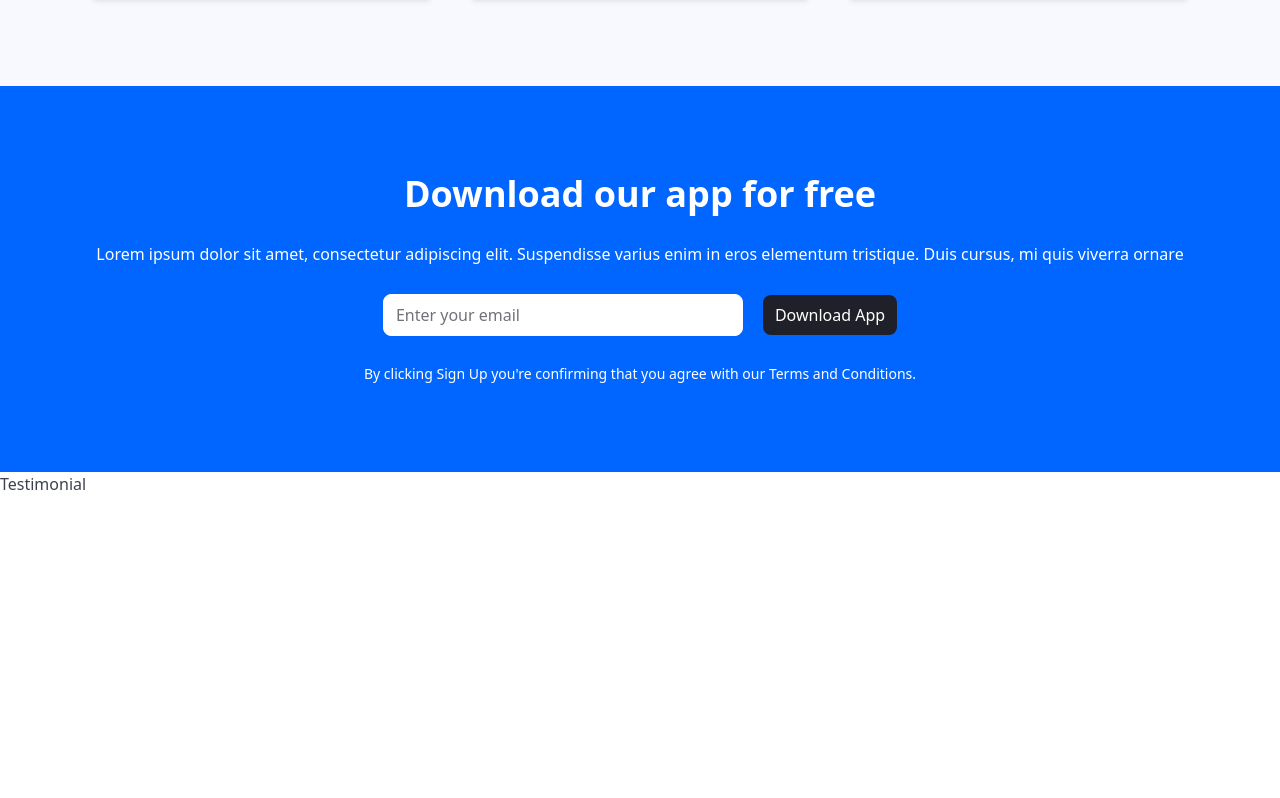
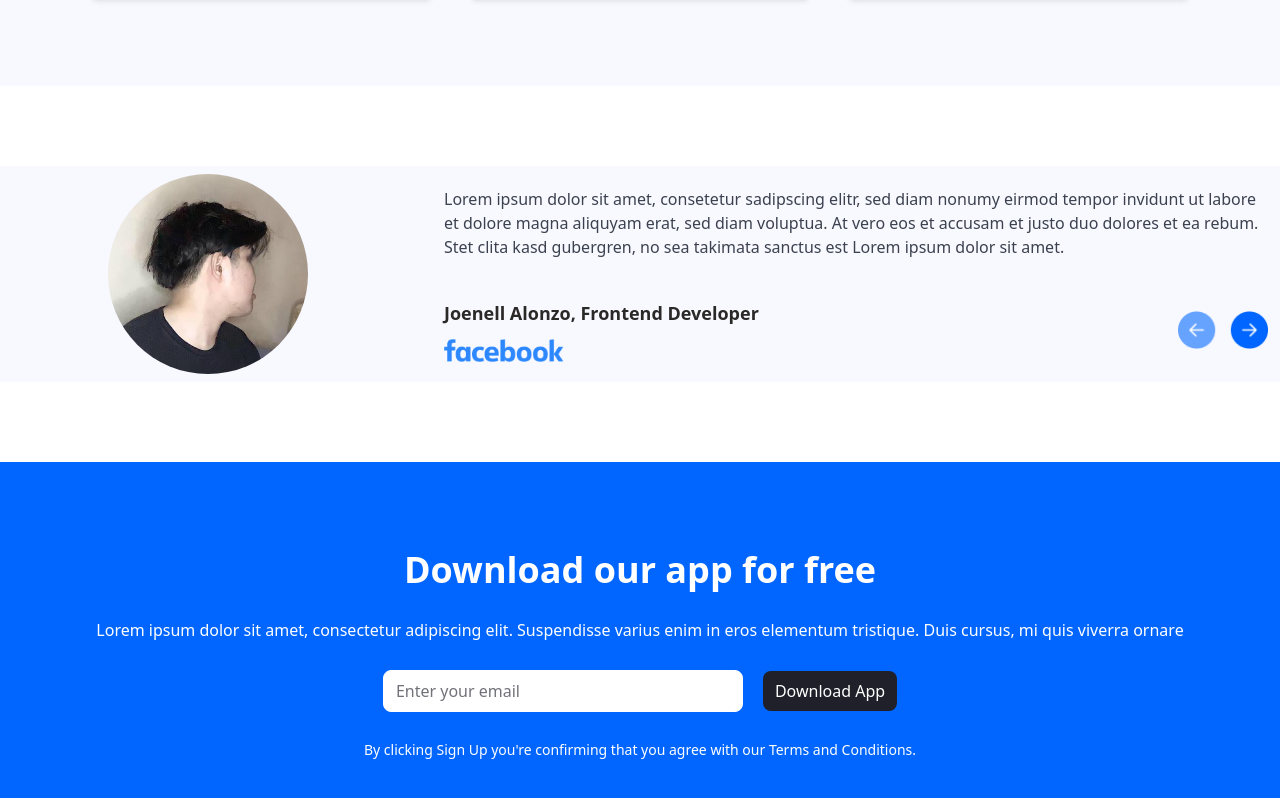
Before and after one commit to alonzojoe/air-app, a React (Vite) app: page / in a window 1280 px wide. Shown: the part 3833-4631 px from the top of the page. Before the commit the page ends 4329 px from the top, so only its background shows below. Built offline with nearby package versions, Linux system fonts and the light colour scheme.

Commit message:
styling UI UX of TestimonialSection implement TESTIMONIAL_CONTENT from constant, switch placement of Download and Testimonial Section in App.tsx

```diff
--- a/src/App.tsx
+++ b/src/App.tsx
@@ -18,8 +18,8 @@ const App = () => {
       <HighlightSection />
       <TrackingSection />
       <PricingSection />
+      <TestimonialSection />
       <DownloadSection />
-      <TestimonialSection />
     </main>
   );
 };
--- a/src/components/TestimonialSeciton.tsx
+++ b/src/components/TestimonialSeciton.tsx
@@ -1,7 +1,41 @@
+import { TESTIMONIAL_CONTENT } from "../constants";
+
 const TestimonialSection = () => {
   return (
     <section id="testimonial">
-      <div>Testimonial</div>
+      <div className="bg-lightgrey max-w-7xl mx-auto px-3 py-2 my-20">
+        <div className="grid grid-cols-12 items-center gap-5 lg:gap-10">
+          <div className="col-span-12 md:col-span-6 lg:col-span-4 flex items-center justify-center">
+            <img
+              className="w-[200px] rounded-full h-auto"
+              src={TESTIMONIAL_CONTENT.user}
+              alt="avatar"
+            />
+          </div>
+          <div className="col-span-12 md:col-span-6 lg:col-span-8 flex flex-col space-y-10">
+            <p className="text-secondary text-base">
+              {TESTIMONIAL_CONTENT.testimonial}
+            </p>
+            <div className="flex flex-wrap items-center justify-between">
+              <div className="flex flex-col space-y-3">
+                <h3 className="font-semibold text-lg text-darktext">
+                  {TESTIMONIAL_CONTENT.name}
+                </h3>
+                <img
+                  className="w-[120px] h-auto"
+                  src={TESTIMONIAL_CONTENT.fb}
+                  alt="fb"
+                />
+              </div>
+              <img
+                className="w-[90px] h-auto cursor-pointer"
+                src={TESTIMONIAL_CONTENT.slider}
+                alt="slider"
+              />
+            </div>
+          </div>
+        </div>
+      </div>
     </section>
   );
 };
```
